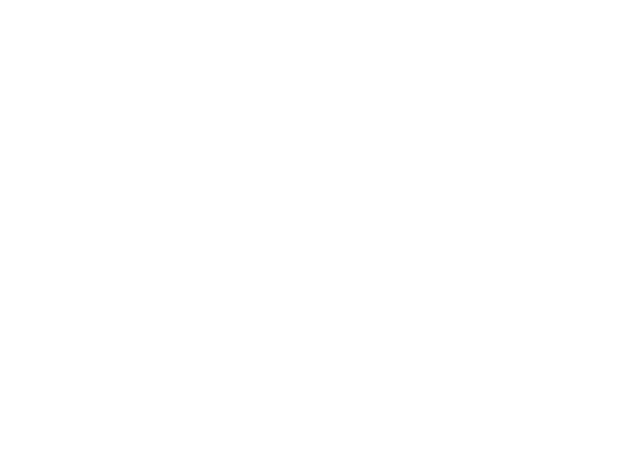
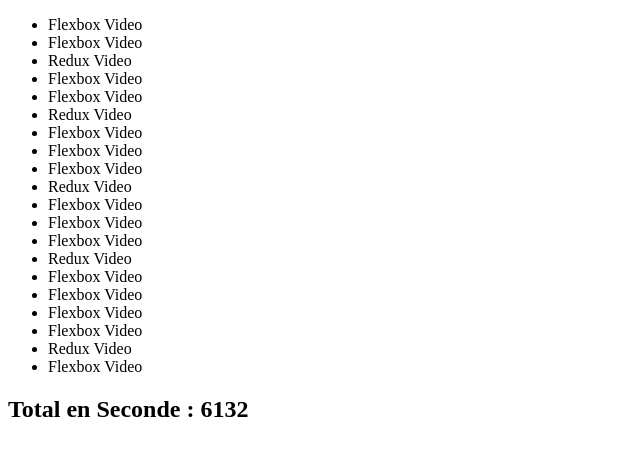
Before and after one commit to camerbe/ES6, a plain HTML site: page 10-exo/index.html in a window 1280 px wide. Shown: the whole page, without its empty margins (0-640 px from the left). Drawn offline with Linux system fonts and the light colour scheme.

Commit message:
10-exo update

```diff
--- a/10-exo/index.html
+++ b/10-exo/index.html
@@ -8,6 +8,30 @@
     <script defer src="main.js"></script>
 </head>
 <body>
+    <ul>
+        <li data-time="5:17">Flexbox Video</li>
+        <li data-time="8:22">Flexbox Video</li>
+        <li data-time="3:34">Redux Video</li>
+        <li data-time="5:23">Flexbox Video</li>
+        <li data-time="7:12">Flexbox Video</li>
+        <li data-time="7:24">Redux Video</li>
+        <li data-time="6:46">Flexbox Video</li>
+        <li data-time="4:45">Flexbox Video</li>
+        <li data-time="4:40">Flexbox Video</li>
+        <li data-time="7:58">Redux Video</li>
+        <li data-time="11:51">Flexbox Video</li>
+        <li data-time="9:13">Flexbox Video</li>
+        <li data-time="5:50">Flexbox Video</li>
+        <li data-time="5:52">Redux Video</li>
+        <li data-time="5:49">Flexbox Video</li>
+        <li data-time="8:57">Flexbox Video</li>
+        <li data-time="11:29">Flexbox Video</li>
+        <li data-time="3:07">Flexbox Video</li>
+        <li data-time="5:59">Redux Video</li>
+        <li data-time="3:31">Flexbox Video</li>
+    </ul>
+    <section id="sec">
 
+    </section>
 </body>
 </html>
--- a/10-exo/main.js
+++ b/10-exo/main.js
@@ -0,0 +1,39 @@
+const lis=Array.from(document.querySelectorAll("li"));
+
+const filtre=lis.filter(el => el.innerText==="Flexbox Video")
+                .reduce((temps,el,index)=>{
+                    temps[index]=el.getAttribute('data-time')
+                    return temps
+
+                },[])
+                .map((el)=>{
+                    let arrSplit=el.split(":");
+                    return Number(arrSplit[0])*60+Number(arrSplit[1]);
+                })
+                .reduce((somme,el)=>{
+                    return somme+=el;
+                },0)
+
+const sect=document.getElementById("sec");
+const para=document.createElement("h2")
+const innerPara=document.createTextNode(`Total en Seconde : ${filtre}`)
+para.appendChild(innerPara)
+sect.appendChild(para)
+
+// const filtre=lis.filter(el => el.innerText==="Flexbox Video")
+// const filtre=lis.filter(function(el){
+//     return el.innerText==="Flexbox Video";
+// })
+// const dataTimes=filtre.reduce(function(temps,el,index){
+//     temps[index]=el.getAttribute('data-time')
+//     return temps
+
+// },[])
+// const secondes=dataTimes.map(function(el){
+//     let arrSplit=el.split(":");
+//     return Number(arrSplit[0])*60+Number(arrSplit[1]);
+// })
+// const total=secondes.reduce(function(somme,el){
+//     return somme+=el;
+// },0)
+// console.log(total);
```
